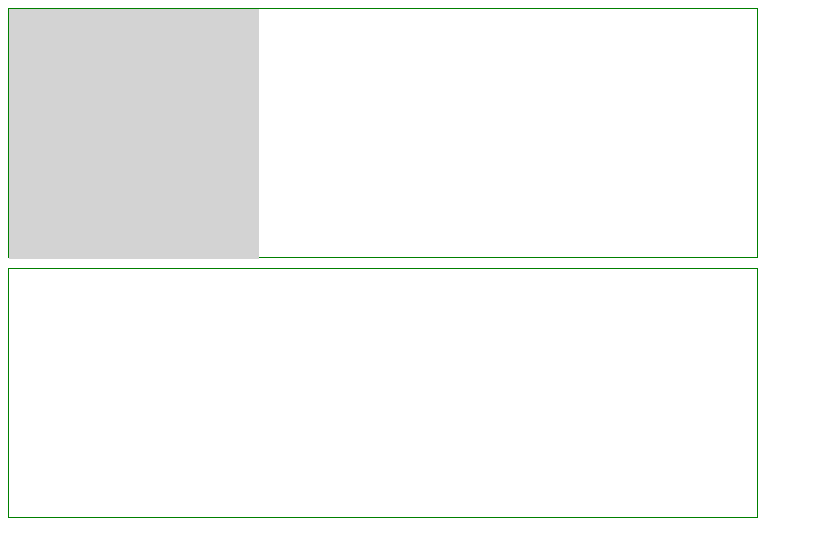
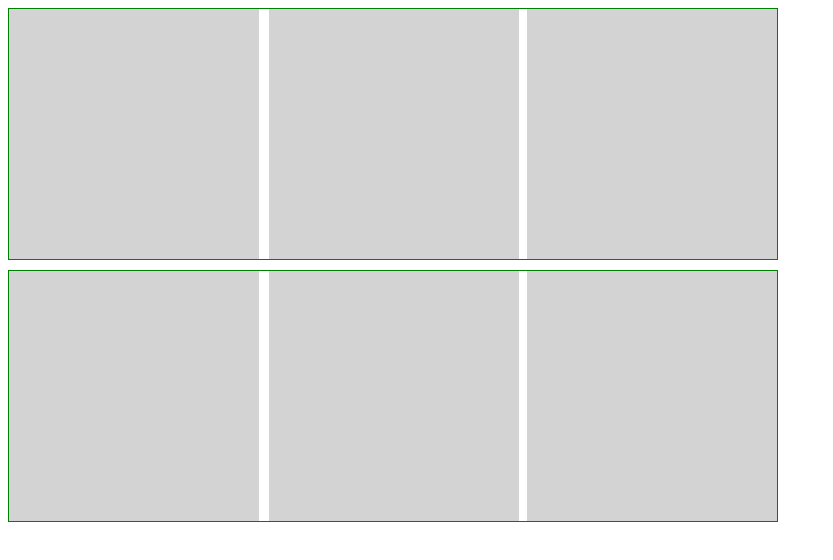
Before and after one commit to federicobartoli/htmlcss-shop, a plain HTML site: page index.html in a window 1280 px wide. Shown: the whole page, without its empty margins (0-833 px from the left). Drawn offline with Linux system fonts and the light colour scheme.

Commit message:
Creazione contentiori per ecommerce

```diff
--- a/css/style.css
+++ b/css/style.css
@@ -1,19 +1,31 @@
 * {
     box-sizing: border-box;
+
 }
 
 .container {
-    height: 250px;
-    width: 750px;
+    width: 770px;
     border: 1px solid green;
     margin-bottom: 10px;
-
+    position: relative;
 }
 
 .quadrato {
     height: 250px;
     width: 250px;
     background-color: lightgrey;
-    display: inline-block;
-    position: relative;
 }
+
+#center {
+    position: absolute;
+    top: 0;
+    left: 250px;
+    margin-left: 10px;
+    margin-right: 10px;
+}
+
+#left {
+    position: absolute;
+    top: 0;
+    right: 0;
+}
--- a/index.html
+++ b/index.html
@@ -9,14 +9,17 @@
     <body>
         <header>
             <div class="container">
-                <div class="quadrato">
+                <div class="quadrato"></div>
+                <div id="center" class="quadrato"></div>
+                <div id="left" class="quadrato"></div>
 
-                </div>
 
             </div>
 
             <div class="container">
-
+                <div class="quadrato"></div>
+                <div id="center" class="quadrato"></div>
+                <div id="left" class="quadrato"></div>
             </div>
         </header>
 
```
